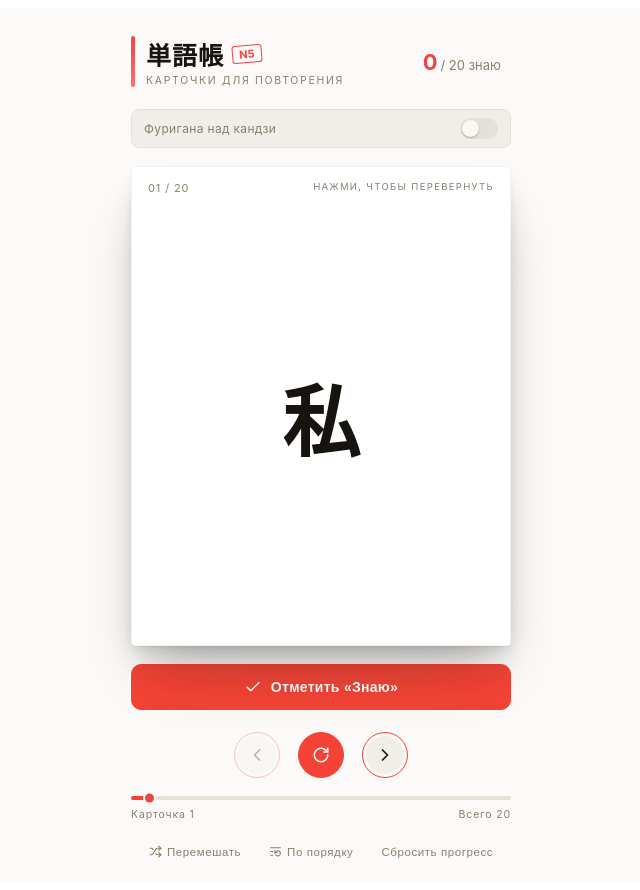
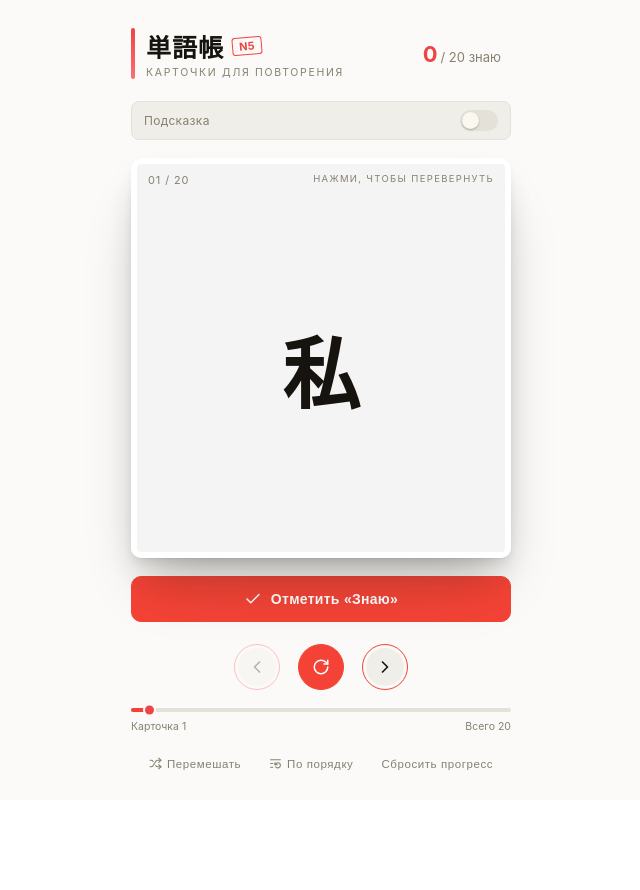
Before and after one commit to dokuchaev/kanji-card, a React (Vite) app: page / in a window 1280 px wide. Shown: the whole page, without its empty margins (319-959 px from the left). After the commit the page ends 800 px from the top, so only its background shows below. Built offline with nearby package versions, Linux system fonts and the light colour scheme.

Commit message:
add card style

```diff
--- a/src/App.css
+++ b/src/App.css
@@ -1,3 +1,6 @@
+body{
+  margin: 0;
+}
 .counter {
   font-size: 16px;
   padding: 5px 10px;
--- a/src/App.jsx
+++ b/src/App.jsx
@@ -160,7 +160,7 @@ export default function App() {
       </div>
 
       <div className="settings-row">
-        <span className="settings-label">Фуригана над кандзи</span>
+        <span className="settings-label">Подсказка</span>
         <button
           className={`switch ${showFurigana ? "on" : ""}`}
           onClick={() => setShowFurigana((v) => !v)}
--- a/src/index.css
+++ b/src/index.css
@@ -143,7 +143,7 @@
           position: relative;
           width: 100%;
           max-width: 380px;
-          height: 480px;
+          height: 400px;
           perspective: 1400px;
         }
         .card {
@@ -162,7 +162,7 @@
         .face {
           position: absolute;
           inset: 0;
-          border-radius: 4px;
+          border-radius: 10px;
           backface-visibility: hidden;
           display: flex;
           flex-direction: column;
@@ -192,7 +192,9 @@
 
 
         .face-front {
-          background: #ffffff;
+            background: #f4f4f4;
+            outline-offset: -6px;
+            outline: 6px solid #fff;
         }
         .face-back {
           transform: rotateY(180deg);
@@ -243,7 +245,7 @@
         }
         .kanji-big {
           font-family: Georgia, "Hiragino Mincho ProN", "Yu Mincho", serif;
-          font-size: clamp(52px, 15vw, 78px);
+          font-size: clamp(52px, 25vw, 78px);
           font-weight: 700;
           text-align: center;
           line-height: 1.1;
@@ -385,7 +387,7 @@
           display: flex;
           justify-content: space-between;
           font-size: 10.5px;
-          letter-spacing: 0.08em;
+
           color: var(--ink-soft);
         }
         .toolbar {
@@ -431,4 +433,7 @@
           .stage{
             height: 350px;
           }
+          .toolbar {
+            gap: 5px;
+          }
         }
```
Also changed, not shown: 4 other files (tests, documents, lock files or other folders).
